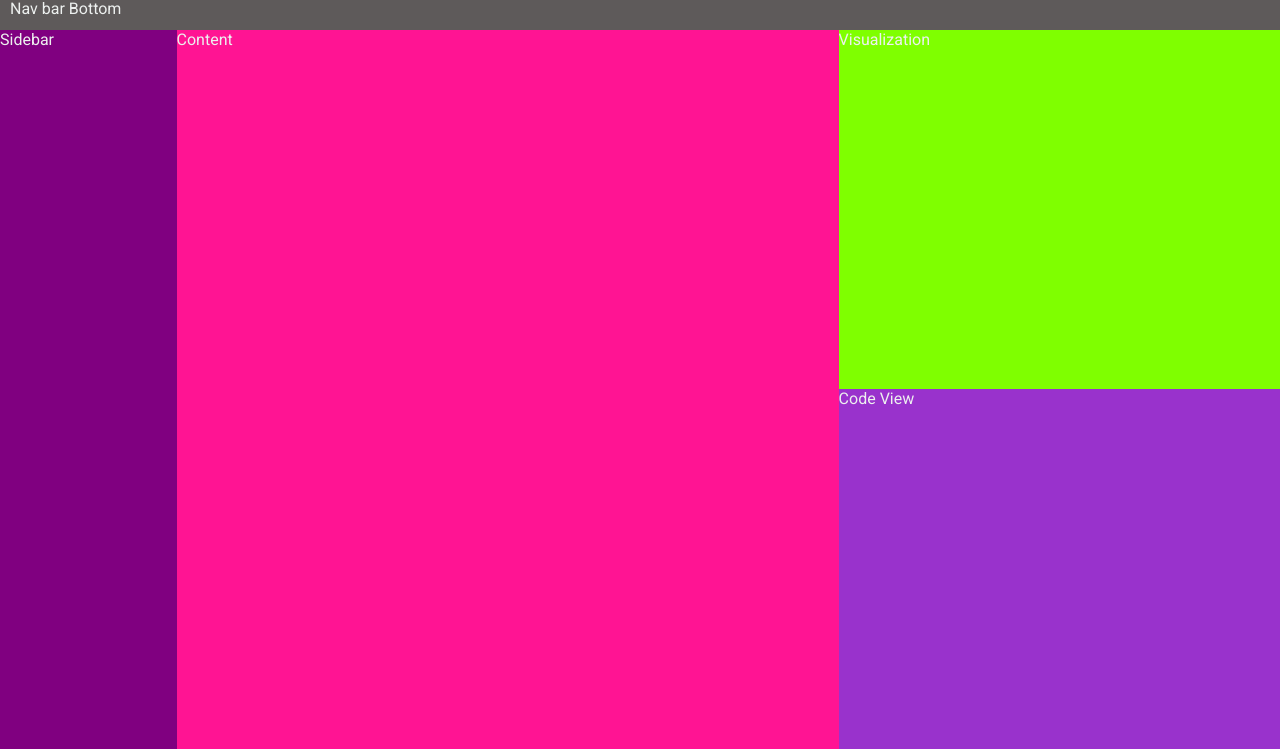
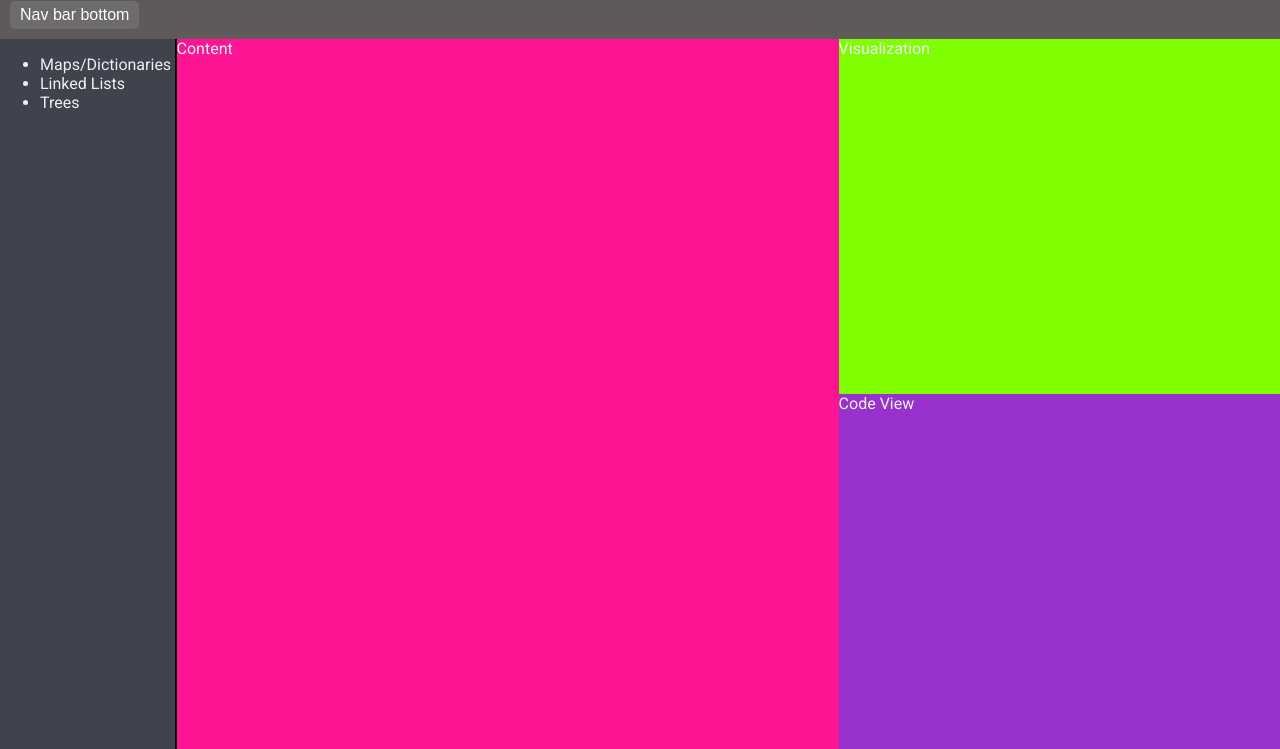
Before and after one commit to Anonymoz17/DSA-Website, a plain HTML site: page index.html in a window 1280 px wide. Shown: the part 51-800 px from the top of the page. Drawn offline with Linux system fonts and the light colour scheme; a web font is replaced by a local one.

Commit message:
sidebar css update done

```diff
--- a/index.html
+++ b/index.html
@@ -17,7 +17,7 @@
     <link rel="preconnect" href="https://fonts.gstatic.com" crossorigin>
     <link href="https://fonts.googleapis.com/css2?family=Roboto:ital,wght@0,100..900;1,100..900&family=Tagesschrift&display=swap" rel="stylesheet">
     <link href="styles/style.css" rel="stylesheet" />
-    <script async src="scripts/main.js" defer></script>
+    <script src="scripts/main.js" defer></script>
   </head>
 
 
@@ -30,11 +30,19 @@
           <span class="nav-top-title">Algorithm Visualizer</span>
         </div>
 
-        <div class="nav-bottom">Nav bar Bottom</div>
+        <div class="nav-bottom">
+          <button id="collapse-toggle">Nav bar bottom</button>
+        </div>
       </nav>
 
 
-      <div class="sidebar">Sidebar</div>
+      <div class="sidebar">
+        <ul>
+          <li>Maps/Dictionaries</li>
+          <li>Linked Lists</li>
+          <li>Trees</li>
+        </ul>
+      </div>
       <div class="visualization">Visualization</div>
       <div class="code-view">Code View</div>
       <div class="content">Content</div>
--- a/scripts/main.js
+++ b/scripts/main.js
@@ -0,0 +1,8 @@
+document.addEventListener('DOMContentLoaded', function () {
+  const toggle = document.getElementById('collapse-toggle');
+  const container = document.querySelector('.container');
+
+  toggle.addEventListener('click', () => {
+    container.classList.toggle('collapsed');
+  });
+});
--- a/styles/style.css
+++ b/styles/style.css
@@ -1,43 +1,78 @@
 :root {
+  /* Theme Variables */
   --font: Roboto;
   --font-size: 16px;
   --text-color: #edf0ef;
   --primary-color: #40434e;
   --secondary-color: #5e5a5a;
+  --sidebar-width: 0.8fr;
 }
 
+/* Reset and Base Styles */
 html, body {
   margin: 0;
   padding: 0;
-    /* color: var(--text-color); */
+  font-family: var(--font);
   color: var(--text-color);
-    /* background-color: var(--secondary-color); */
   background-color: white;
-    font-family: var(--font);
 }
 
+/* Container Grid Setup */
 .container {
   display: grid;
   height: 100vh;
-    grid-template-columns: 0.8fr 3fr 2fr;
+  background-color: var(--primary-color);
+  grid-template-columns: var(--sidebar-width) 3fr 2fr;
   grid-template-rows: 0.45fr 2fr 2fr;
   grid-template-areas:
     "nav nav nav"
     "side content visual"
-    "side content code"
+    "side content code";
+  transition: all 0.3s ease;
 }
 
+/* Collapsed Sidebar State */
+.container.collapsed {
+  --sidebar-width: 0fr;
+}
+
+.container.collapsed .sidebar {
+  width: 0;
+  padding: 0;
+  opacity: 0;
+}
+
+#collapse-toggle {
+    appearance: none;
+    background-color: #6e6b6b;
+    font-size: 16px;
+    color: white;
+    box-shadow: none;
+    border-radius: 5px;
+    border: none;
+    padding: 5px 10px;
+    margin: 0;
+    cursor: pointer;
+    transition: background-color 0.3s ease;
+}
+
+#collapse-toggle:hover {
+    background-color: #a8a6a6;
+}
+
+/* Navigation Styles */
 nav {
   display: flex;
   flex-direction: column;
   grid-area: nav;
+  height: 90px;
 }
 
 .nav-top {
   display: flex;
   align-items: center;
   background-color: var(--primary-color);
-    height: 50%;
+  flex: 1;
 }
 
 .nav-top img {
@@ -54,13 +89,29 @@ nav {
   height: 50%;
   font-size: medium;
   padding: 10px;
+  display: flex;
+  align-items: center;
 }
 
+/* Sidebar Styles */
 .sidebar {
-    background-color: purple;
+  background-color: var(--primary-color);
   grid-area: side;
+  width: 100%;
+  opacity: 1;
+  overflow: hidden;
+  border-right: solid 2px;
+  border-color: black;
+  box-sizing: border-box;
+
+  white-space: nowrap;
+  overflow: hidden;
+
+  /* Transitions for smooth collapsing */
+  transition: width 0.3s ease, padding 0.3s ease, opacity 0.3s ease;
 }
 
+/* Other Grid Areas */
 .visualization {
   background-color: chartreuse;
   grid-area: visual;
@@ -75,41 +126,3 @@ nav {
   background-color: deeppink;
   grid-area: content;
 }
-
-/* TOP NAVIGATION BAR */
-/* .top-navigation {
-    box-sizing: border-box;
-    box-shadow: 0 0 5px black;
-    background-color: #242834;
-    border-radius: 15px;
-    height: 70px;
-    padding: 20px;
-    margin: 20px;
-    color: #edf0ef;
-
-    display: flex;
-    justify-content: flex-start;
-    align-items: center;
-}
-
-.top-navigation-wrap {
-    box-sizing: border-box;
-    font-size: 30px;
-} */
-
-/* MAIN CONTENT */
-
-/* .main-content {
-    box-sizing: border-box;
-    box-shadow: 0 0 5px black;
-    background-color: #242834;
-    border-radius: 15px;
-    margin: 20px;
-    padding: 20px;
-    width: 50%;
-    height: 550px;
-
-    display: flex;
-    flex-direction: column;
-    justify-content: flex-start;
-} */
```
Lines whose indentation alone changed are shown as unchanged.
